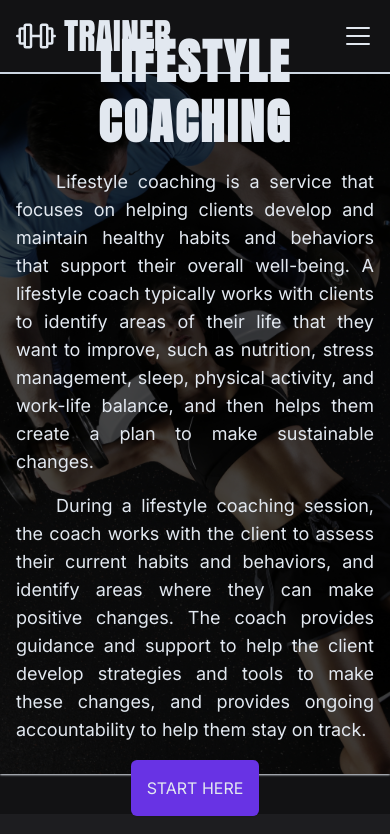
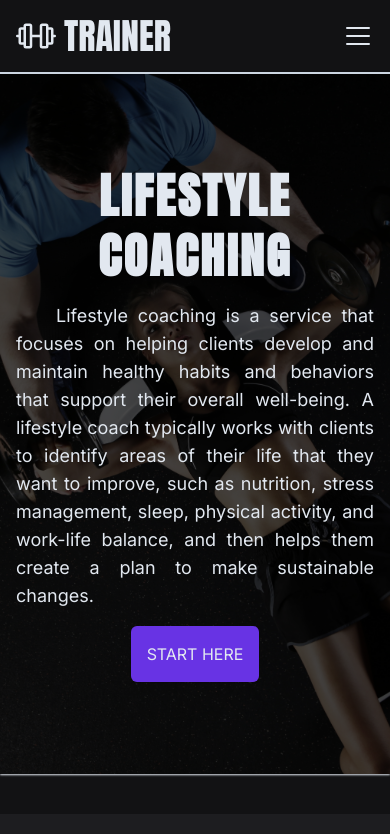
Before and after one commit to manoellvitor/personal-trainer, a React (Vite) app: page /services/service-three in a window 390 px wide. Shown: the top 834 px of the page. Built offline with nearby package versions, Linux system fonts and the light colour scheme.

Commit message:
Fixing responsiviness on small devices :mechanic:

```diff
--- a/src/components/pages/ServiceFour.jsx
+++ b/src/components/pages/ServiceFour.jsx
@@ -13,7 +13,7 @@ function ServiceFour() {
       <div className='flex flex-col justify-center items-center w-full h-full gap-4 md:max-w-2xl z-[1]'>
         <h1 className='font-logo text-slate-200 uppercase text-5xl font-bold text-center leading-tight tracking-wider px-2'>Sports-specific training</h1>
         <p className='text-slate-200 text-lg px-4 text-justify first-letter:ml-10'>Sports-specific training is a type of fitness training that focuses on improving the specific skills, movements, and physical abilities required for a particular sport. This type of training is typically designed and led by a personal trainer or fitness coach who has experience working with athletes in the specific sport.</p>
-        <p className='text-slate-200 text-lg px-4 text-justify first-letter:ml-10'>
+        <p className='text-slate-200 text-lg px-4 text-justify first-letter:ml-10 hidden md:block'>
           Sports-specific training is beneficial for athletes who want to improve their performance in their chosen sport, whether they are beginners or advanced players. The trainer will typically assess the athlete's current level of fitness and skill, and then design a training plan that is tailored to their specific needs and goals.</p>
         <a href="/contact" className='rounded-md p-4 text-slate-200  bg-[#6833e4] hover:bg-[#3B2382] shadow-sm cursor-pointer transform ease-in-out duration-500' >START HERE</a>
       </div>
--- a/src/components/pages/ServiceOne.jsx
+++ b/src/components/pages/ServiceOne.jsx
@@ -15,7 +15,7 @@ function ServiceOne() {
         <p className='text-slate-200 text-lg px-4 text-justify first-letter:ml-10'>A fitness assessment is a comprehensive evaluation of a person's fitness level, which is typically conducted by a personal trainer or fitness professional. The assessment typically includes a series of tests and measurements that are used to evaluate various aspects of fitness, such as cardiovascular endurance, muscular strength and endurance, flexibility, and body composition.
           <br />
         </p>
-        <p className='text-slate-200 text-lg px-4 text-justify first-letter:ml-10'>
+        <p className='text-slate-200 text-lg px-4 text-justify first-letter:ml-10 hidden md:block'>
           The purpose of a fitness assessment is to identify the client's current fitness level, as well as any areas of weakness or potential health concerns. This information is then used to create a personalized workout plan that is tailored to the client's specific needs and goals.
 
           However, the overall goal of a fitness assessment is to provide the client with a clear understanding of their current fitness level and a roadmap for achieving their fitness goals.</p>
--- a/src/components/pages/ServiceThree.jsx
+++ b/src/components/pages/ServiceThree.jsx
@@ -14,7 +14,7 @@ function ServiceThree() {
         <h1 className='font-logo text-slate-200 uppercase text-5xl font-bold text-center leading-tight tracking-wider px-2'>Lifestyle coaching</h1>
         <p className='text-slate-200 text-lg px-4 text-justify first-letter:ml-10'>Lifestyle coaching is a service that focuses on helping clients develop and maintain healthy habits and behaviors that support their overall well-being. A lifestyle coach typically works with clients to identify areas of their life that they want to improve, such as nutrition, stress management, sleep, physical activity, and work-life balance, and then helps them create a plan to make sustainable changes.
         </p>
-        <p className='text-slate-200 text-lg px-4 text-justify first-letter:ml-10'>
+        <p className='text-slate-200 text-lg px-4 text-justify first-letter:ml-10 hidden md:block'>
           During a lifestyle coaching session, the coach works with the client to assess their current habits and behaviors, and identify areas where they can make positive changes. The coach provides guidance and support to help the client develop strategies and tools to make these changes, and provides ongoing accountability to help them stay on track.</p>
         <a href="/contact" className='rounded-md p-4 text-slate-200  bg-[#6833e4] hover:bg-[#3B2382] shadow-sm cursor-pointer transform ease-in-out duration-500' >START HERE</a>
       </div>
--- a/src/components/pages/ServiceTwo.jsx
+++ b/src/components/pages/ServiceTwo.jsx
@@ -14,7 +14,7 @@ function ServiceTwo() {
         <h1 className='font-logo text-slate-200 uppercase text-5xl font-bold text-center leading-tight tracking-wider px-2'>One-on-one training</h1>
         <p className='text-slate-200 text-lg px-4 text-justify first-letter:ml-10'>One-on-one training is a personalized fitness service that involves a personal trainer working individually with a client to help them achieve their fitness goals. In a one-on-one training session, the trainer designs a customized workout plan and provides individualized instruction, support, and motivation to help the client reach their fitness goals.
         </p>
-        <p className='text-slate-200 text-lg px-4 text-justify first-letter:ml-10'>
+        <p className='text-slate-200 text-lg px-4 text-justify first-letter:ml-10 hidden md:block'>
           One-on-one training is ideal for individuals who want a personalized approach to their fitness journey, whether they are just starting out or have specific goals in mind. During a session, the personal trainer will typically work with the client to develop a plan that is tailored to their specific fitness level, preferences, and goals. The trainer will then guide the client through each exercise, providing feedback on proper form and technique to ensure the exercises are done safely and effectively.</p>
         <a href="/contact" className='rounded-md p-4 text-slate-200  bg-[#6833e4] hover:bg-[#3B2382] shadow-sm cursor-pointer transform ease-in-out duration-500' >START HERE</a>
       </div>
```
